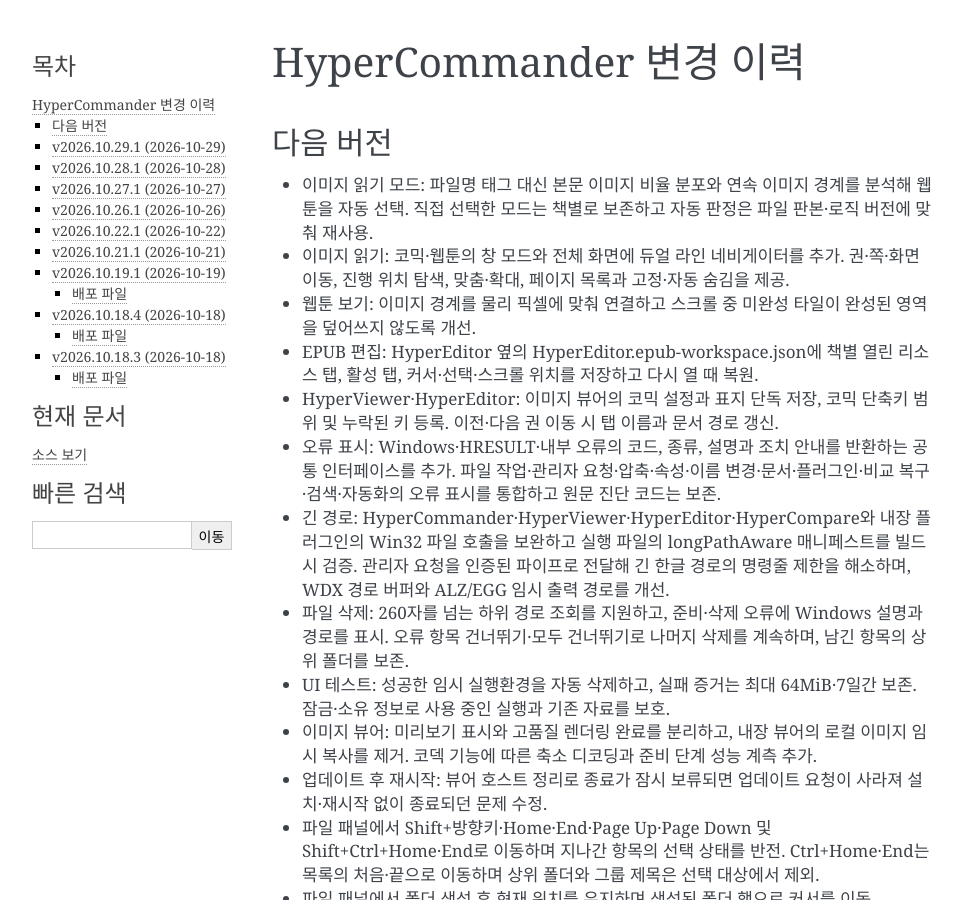
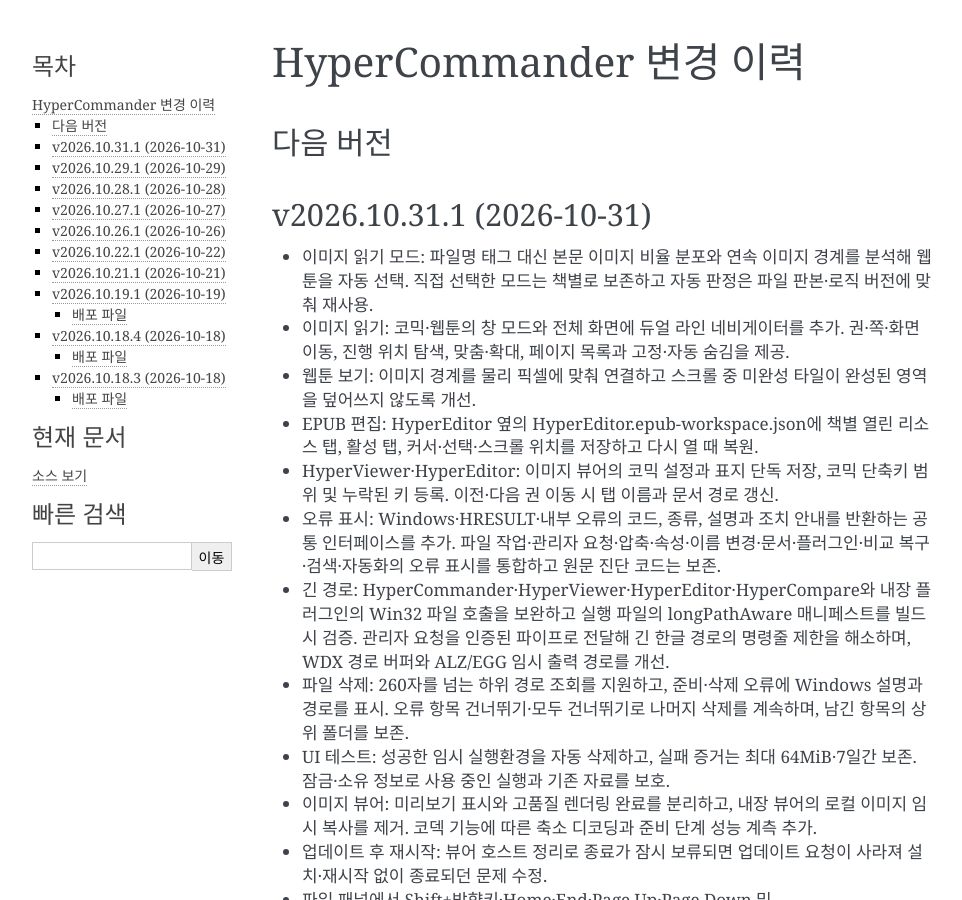
Before and after one commit to jgh0721/hyperCommander, a Sphinx documentation site: the page built from documentation/source/history.rst, in a window 1280 px wide and 900 px high. Shown: the whole window, without its empty margins (148-1110 px from the left). Built offline with Sphinx 7.4.7, drawn with Linux system fonts in a browser that asks for light colours.

Commit message:
UI : [release] 2026.10.31.1 버전과 배포 이력 확정

```diff
--- a/CMakeLists.txt
+++ b/CMakeLists.txt
@@ -1,5 +1,5 @@
 cmake_minimum_required(VERSION 4.2)
-set(HC_PRODUCT_VERSION "2026.10.29.1")
+set(HC_PRODUCT_VERSION "2026.10.31.1")
 project(HyperCommander VERSION ${HC_PRODUCT_VERSION} LANGUAGES CXX RC)
 
 include(cmake/build.version.cmake)
--- a/documentation/source/conf.py
+++ b/documentation/source/conf.py
@@ -9,7 +9,7 @@
 project = 'HyperCommander'
 copyright = '2024, DevTester'
 author = 'DevTester'
-release = '2026.10.29.1'
+release = '2026.10.31.1'
 
 # -- General configuration ---------------------------------------------------
 # https://www.sphinx-doc.org/en/master/usage/configuration.html#general-configuration
--- a/documentation/source/history.rst
+++ b/documentation/source/history.rst
@@ -5,6 +5,9 @@
    섹션 제목을 버전과 날짜로 교체하고, 그 위에 새 '다음 버전' 섹션을 생성한다.
 
 다음 버전
+----------------------------------------
+
+v2026.10.31.1 (2026-10-31)
 ----------------------------------------
 
 * 이미지 읽기 모드: 파일명 태그 대신 본문 이미지 비율 분포와 연속 이미지 경계를 분석해 웹툰을 자동 선택. 직접 선택한 모드는 책별로 보존하고 자동 판정은 파일 판본·로직 버전에 맞춰 재사용.
```
